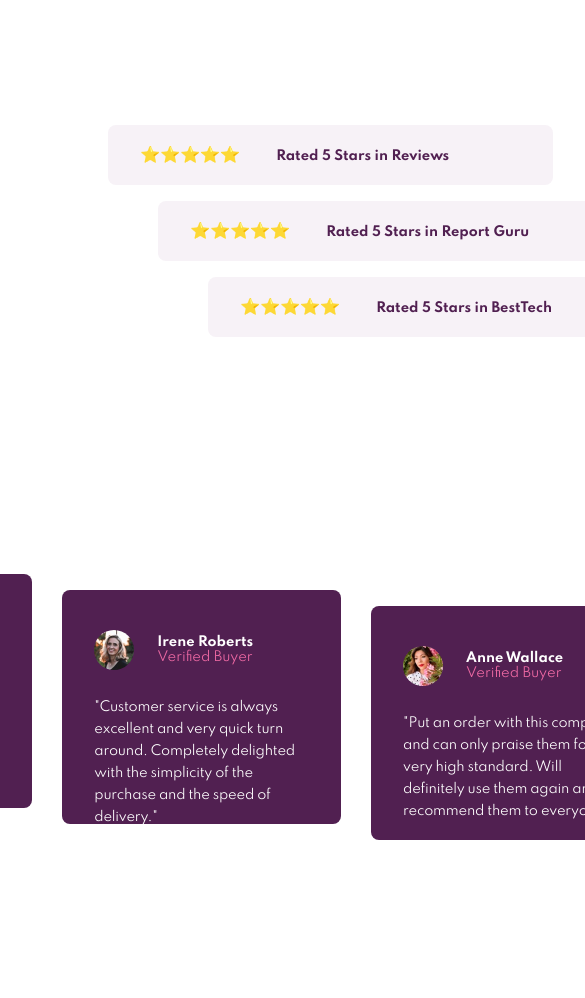
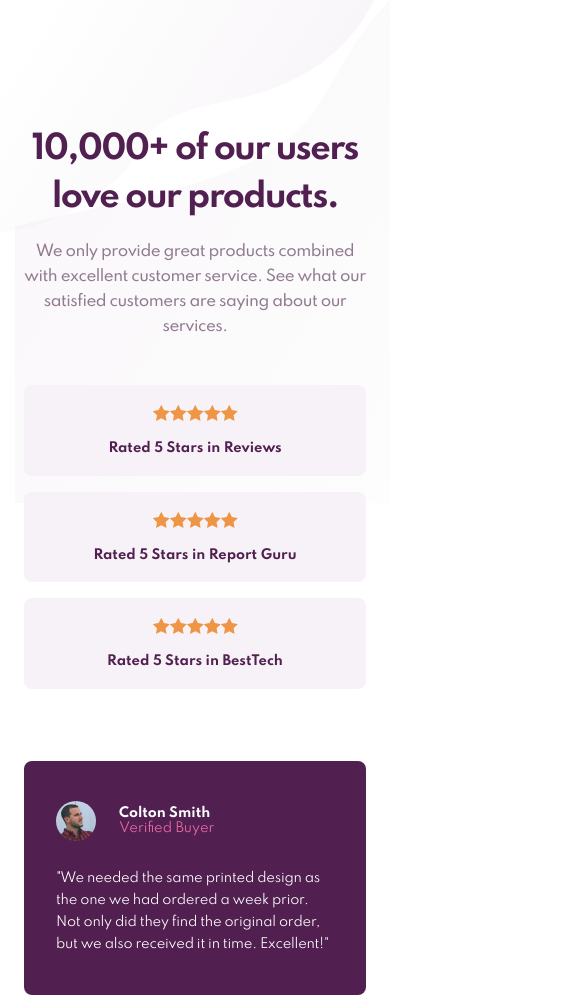
Before and after one commit to j-hutchison/social-proof, a plain HTML site: page index.html in a window 390 px wide. Shown: the top 998 px of the page, 585 px wide, since content can reach past the window. Before the commit the page ends 940 px from the top, so only its background shows below. Drawn offline with Linux system fonts and the light colour scheme.

Commit message:
Added support for mobile using media queries, improved css around reviews in banner section

```diff
--- a/css/main.css
+++ b/css/main.css
@@ -33,16 +33,35 @@ h1 {
 	color: #512051;
 	line-height: 4.8rem;
 	letter-spacing: -1.7px;
-	padding: 0.6rem;
+	padding-bottom: 1rem;
 }
 
 .container {
+	position: relative;
 	max-width: 111rem;
 	padding: 12.5rem 0 10rem;
 }
+
+.bg-top {
+	position: absolute;
+	top: 0;
+	left: 0;
+}
+
+.bg-bottom {
+	position: absolute;
+	top: 0;
+	right: 0;
+}
+
 .banner {
 	display: flex;
 	gap: 12.5rem;
+}
+
+.heading-text {
+	width: 100%;
+	margin-bottom: 0.6rem;
 }
 
 .heading-detail {
@@ -54,24 +73,31 @@ h1 {
 }
 
 .heading-reviews {
+	width: 100%;
 }
+
+.review-summary {
+	width: 100%;
+	display: flex;
+	flex-direction: column;
+}
+
 .review-summary li {
 	margin-bottom: 1.6rem;
 }
 
 .review-summary li:nth-child(2) {
-	margin-left: 5rem;
+	align-self: center;
 }
 
 .review-summary li:last-child {
-	margin-left: 10rem;
+	align-self: flex-end;
 	margin-bottom: 0;
 }
 
 .review-item {
 	display: inline-block;
-	width: 44.5rem;
-
+	width: 90.5%;
 	list-style: none;
 	background-color: #f7f2f7;
 	padding: 2rem 3.2rem;
@@ -80,21 +106,24 @@ h1 {
 
 .review-stars {
 	display: inline-block;
+	background-repeat: repeat-x;
+	background-image: url("../images/icon-star.svg");
+	width: 8.5rem;
+	height: 2rem;
 }
 .reviewed-by {
 	display: inline-block;
+	vertical-align: top;
 	font-size: 1.3rem;
 	font-weight: 700;
 	color: #512051;
 	line-height: 1.45rem;
 	padding-left: 3.2rem;
 }
-.testimonials {
-}
+
 .testimonial-list {
 	display: flex;
 	gap: 3rem;
-
 	list-style-type: none;
 }
 
@@ -158,3 +187,67 @@ h1 {
 .hidden {
 	display: none;
 }
+
+@media (max-width: 44em) {
+	h1 {
+		font-size: 3.2rem;
+		padding-bottom: 1.8rem;
+	}
+
+	.container {
+		padding-left: 2.4rem;
+		padding-right: 2.4rem;
+	}
+
+	.bg-top {
+		content: url("../images/bg-pattern-top-mobile.svg");
+	}
+	.bg-bottom {
+		content: url("../images/bg-pattern-bottom-mobile.svg");
+	}
+
+	.banner {
+		display: flex;
+		flex-direction: column;
+		gap: 4rem;
+	}
+
+	.heading-text {
+		text-align: center;
+	}
+
+	.review-summary {
+		align-items: center;
+	}
+
+	.review-summary li {
+		margin-bottom: 1.6rem;
+	}
+
+	.review-summary li:last-child {
+		align-self: center;
+	}
+
+	.review-item {
+		width: 100%;
+		display: flex;
+		gap: 1.6rem;
+		flex-direction: column;
+		justify-content: center;
+		align-items: center;
+		margin: 0 2.4rem;
+	}
+
+	.reviewed-by {
+		padding-left: 0;
+	}
+
+	.testimonial-list {
+		display: flex;
+		flex-direction: column;
+	}
+
+	.testimonial-item {
+		height: auto;
+	}
+}
--- a/index.html
+++ b/index.html
@@ -22,6 +22,16 @@
 		<title>Frontend Mentor | Social proof section</title>
 	</head>
 	<body>
+		<img
+			class="bg-top"
+			src="./images/bg-pattern-top-desktop.svg"
+			alt="Background wave image top-left"
+		/>
+		<img
+			class="bg-bottom"
+			src="./images/bg-pattern-bottom-desktop.svg"
+			alt="Background wave image bottom-right"
+		/>
 		<div class="container">
 			<main>
 				<section class="banner">
@@ -36,15 +46,15 @@
 					<div class="heading-reviews">
 						<ul class="review-summary">
 							<li class="review-item">
-								<span class="review-stars">⭐⭐⭐⭐⭐</span>
+								<span class="review-stars"></span>
 								<span class="reviewed-by">Rated 5 Stars in Reviews</span>
 							</li>
 							<li class="review-item">
-								<span class="review-stars">⭐⭐⭐⭐⭐</span>
+								<span class="review-stars"> </span>
 								<span class="reviewed-by">Rated 5 Stars in Report Guru</span>
 							</li>
 							<li class="review-item">
-								<span class="review-stars">⭐⭐⭐⭐⭐</span>
+								<span class="review-stars"> </span>
 								<span class="reviewed-by">Rated 5 Stars in BestTech</span>
 							</li>
 						</ul>
```
